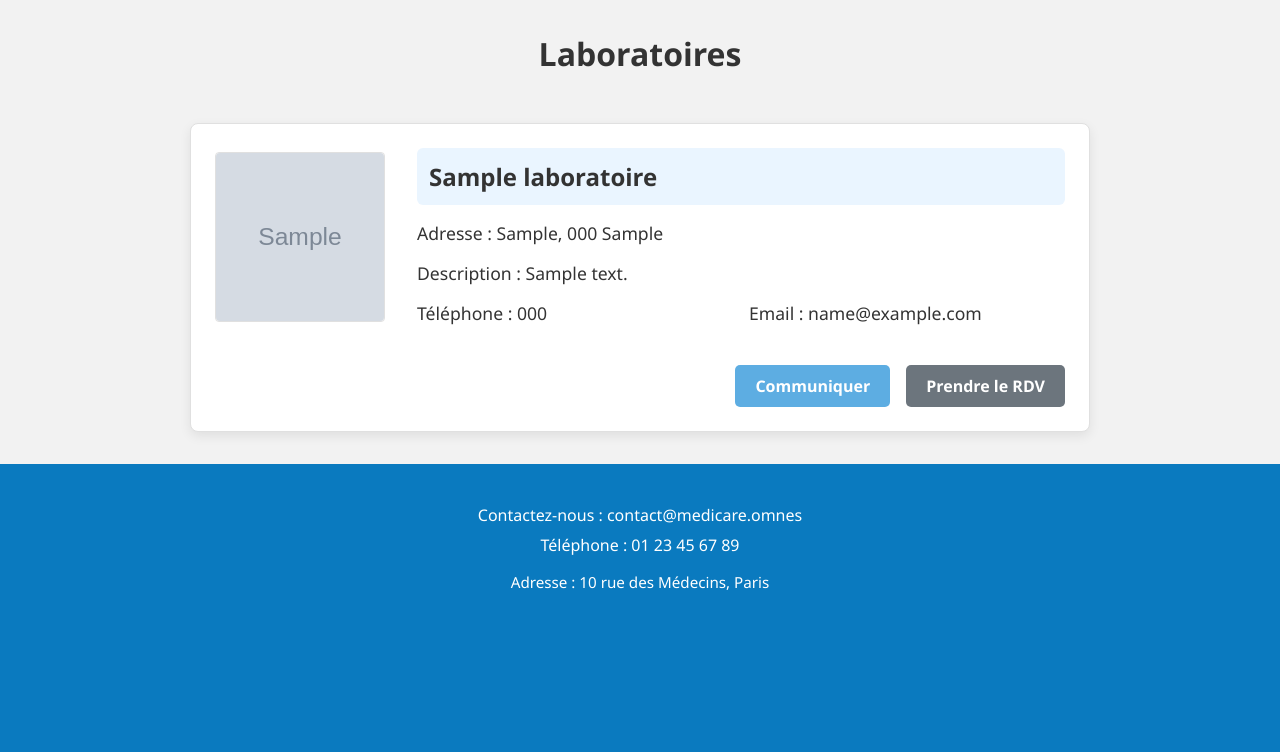
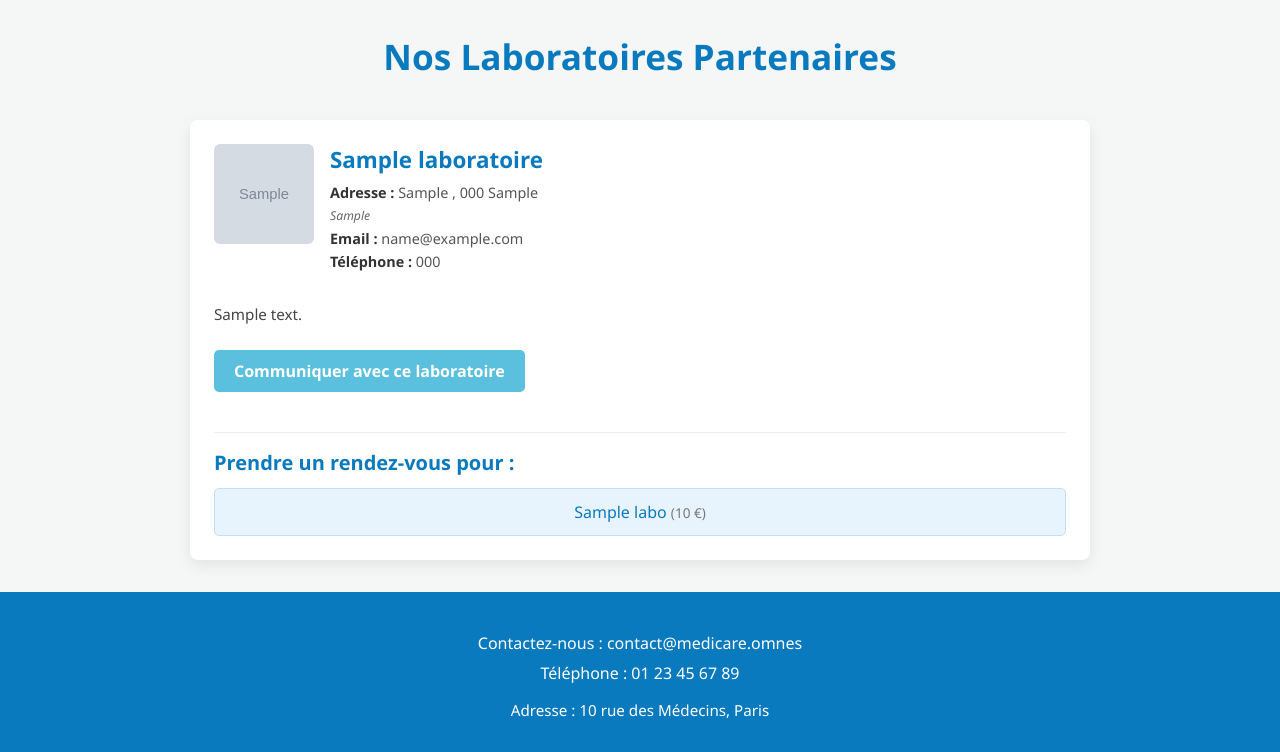
Before and after one commit to EthanBauECE/Info_ProjetWeb, a PHP site: page /laboratoire.php in a window 1280 px wide. Shown: the part 225-977 px from the top of the page. Before the commit the page ends 815 px from the top, so only its background shows below. Run offline with PHP 8.4, Linux system fonts and the light colour scheme; tables that the repository leaves empty or names only in its code hold one stand-in row (values such as "Sample post"); grey boxes marked "Sample" are stand-in pictures.

Commit message:
Laboratoire

```diff
--- a/laboratoire.php
+++ b/laboratoire.php
@@ -1,169 +1,234 @@
 <?php
-require 'includes/head.php';
-require 'includes/header.php';
+// On s'assure que la session est bien démarrée avant tout.
+if (session_status() === PHP_SESSION_NONE) {
+    session_start();
+}
+
+// --- Connexion à la base de données ---
+try {
+    $pdo = new PDO('mysql:host=localhost;dbname=base_donne_web;charset=utf8', 'root', '');
+    $pdo->setAttribute(PDO::ATTR_ERRMODE, PDO::ERRMODE_EXCEPTION);
+} catch (PDOException $e) {
+    die("ERREUR : Impossible de se connecter à la base de données. " . $e->getMessage());
+}
+
+// --- Récupérer la liste des laboratoires AVEC LEURS ADRESSES ---
+try {
+    // Modification de la requête pour inclure les informations de la table 'adresse'
+    $stmtLabos = $pdo->query("
+        SELECT
+            l.ID, l.Nom, l.Photos, l.Email, l.Telephone, l.Description,
+            ad.Adresse AS adresse_ligne, ad.Ville AS adresse_ville, ad.CodePostal AS adresse_code_postal, ad.InfosComplementaires AS adresse_infos_comp
+        FROM
+            laboratoire l
+        LEFT JOIN
+            adresse ad ON l.ID_Adresse = ad.ID
+        ORDER BY
+            l.Nom ASC
+    ");
+    $laboratoires = $stmtLabos->fetchAll(PDO::FETCH_ASSOC);
+} catch (PDOException $e) {
+    die("ERREUR : Impossible de récupérer la liste des laboratoires. " . $e->getMessage());
+}
 ?>
 <!DOCTYPE html>
 <html lang="fr">
 <head>
+    <meta charset="UTF-8" />
+    <meta name="viewport" content="width=device-width, initial-scale=1.0" />
+    <title>Nos Laboratoires - Medicare</title>
+    <link rel="icon" type="image/png" href="./images/medicare_logo.png" />
+    <link rel="stylesheet" href="./css/style.css" />
+
     <style>
-        .main-container {
-            padding: 2rem;
-            background-color: #f2f2f2;
+        .main-labo-content {
+            background-color: #f4f7f6;
+            padding: 2rem 1rem;
+        }
+        .labo-container {
+            max-width: 900px;
+            margin: auto;
+        }
+        .page-labo-title {
+            text-align: center;
+            color: #0a7abf;
+            margin-bottom: 2.5rem;
+            font-size: 2.2rem;
+        }
+        .labo-bricks-list {
             display: flex;
             flex-direction: column;
-            align-items: center;
             gap: 2rem;
         }
-        .main-container h1 {
-            color: #333;
-            margin-bottom: 1rem;
-        }
-        .lab-card {
+        .labo-brick {
             background-color: #ffffff;
-            border: 1px solid #e0e0e0;
             border-radius: 8px;
-            box-shadow: 0 4px 12px rgba(0, 0, 0, 0.08);
-            width: 100%;
-            max-width: 900px;
+            box-shadow: 0 5px 15px rgba(0, 0, 0, 0.08);
             padding: 1.5rem;
             display: flex;
             flex-direction: column;
-            gap: 1.5rem;
         }
-        .lab-header {
+        .labo-header {
             display: flex;
-            gap: 2rem;
-            align-items: center;
+            align-items: flex-start;
+            gap: 1rem;
+            margin-bottom: 1rem;
         }
-        .lab-photo {
-            width: 170px;
-            height: 170px;
-            border: 1px solid #e0e0e0;
-            background-color: #f8f8f8;
-            display: flex;
-            align-items: center;
-            justify-content: center;
-            color: #aaa;
-            border-radius: 4px;
+        .labo-photo {
+            width: 100px;
+            height: 100px;
+            object-fit: cover;
+            border-radius: 6px;
             flex-shrink: 0;
-            font-size: 1.2rem;
         }
-        .lab-photo img {
-            width: 100%;
-            height: 100%;
-            object-fit: cover;
-            border-radius: 4px;
+        .labo-title-section h3 {
+            margin: 0 0 0.5rem 0;
+            color: #0a7abf;
+            font-size: 1.4rem;
         }
-        .lab-details {
-            flex-grow: 1;
+        .labo-info {
+            font-size: 0.9rem;
+            color: #555;
+            margin-bottom: 1rem;
+        }
+        .labo-info p {
+            margin: 0.3rem 0;
+        }
+        .labo-info strong {
+            color: #333;
+        }
+        .labo-description {
+            font-size: 0.95rem;
+            line-height: 1.5;
+            margin-bottom: 1.5rem;
+            color: #444;
+        }
+        /* Style pour le nouveau bouton "Communiquer" */
+        .btn-communiquer {
+            display: inline-block;
+            background-color: #5bc0de; /* Couleur différente pour le distinguer */
+            color: white;
+            padding: 10px 20px;
+            border-radius: 5px;
+            text-decoration: none;
+            font-weight: bold;
+            text-align: center;
+            align-self: flex-start; /* Aligne le bouton à gauche */
+            margin-bottom: 1.5rem; /* Espace avant la section des services */
+            transition: background-color 0.3s;
+        }
+        .btn-communiquer:hover {
+            background-color: #31b0d5;
+        }
+
+        .labo-services-title {
+            font-size: 1.25rem; /* Un peu plus gros */
+            color: #0a7abf;   /* En bleu */
+            margin-top: 1rem;
+            margin-bottom: 0.75rem;
+            border-top: 1px solid #eee;
+            padding-top: 1rem;
+        }
+        .labo-services-list {
             display: flex;
             flex-direction: column;
+            gap: 0.5rem;
         }
-        .lab-details .lab-title {
-            font-size: 1.5rem;
-            font-weight: 600;
-            color: #333;
-            background-color: #eaf5ff;
-            padding: 12px;
-            border-radius: 6px;
-            margin: 0;
+        .service-button {
+            display: block;
+            width: 100%;
+            background-color: #e8f4fd;
+            color: #0a7abf;
+            border: 1px solid #bde0fe;
+            padding: 0.75rem 1rem;
+            border-radius: 5px;
+            text-decoration: none;
+            text-align: center;
+            font-weight: 500;
+            transition: background-color 0.3s, color 0.3s;
         }
-        .info-grid {
-            display: grid;
-            grid-template-columns: 1fr 1fr;
-            gap: 1rem;
-            padding-top: 1.0rem;
+        .service-button:hover {
+            background-color: #0a7abf;
+            color: white;
         }
-        .info-cell {
-            font-size: 1.1rem;
+        .service-price {
+            font-size: 0.85rem;
+            color: #777;
         }
-        .full-width {
-            grid-column: 1 / -1;
-        }
-        .info-cell strong {
-            font-weight: 500;
-            color: #333;
-        }
-        .actions-container {
-            display: flex;
-            justify-content: flex-end;
-            gap: 1rem;
-            padding-top: 1rem;
-        }
-        .btn-action {
-            padding: 10px 20px;
-            border: none;
-            border-radius: 5px;
-            color: white;
-            font-size: 1rem;
-            font-weight: bold;
-            cursor: pointer;
-            text-decoration: none;
-            transition: opacity 0.3s ease;
-        }
-        .btn-action:hover { opacity: 0.85; }
-        .btn-rdv { background-color: #6c757d; }
-        .btn-communiquer { background-color: #5dade2; }
     </style>
 </head>
 <body>
-<main class="main-container">
-    <h1>Laboratoires</h1>
-    <?php
-    function safe_html($value) {
-        return $value !== null ? htmlspecialchars($value, ENT_QUOTES, 'UTF-8') : '';
-    }
+    <?php require 'includes/header.php'; ?>
 
-    $conn = new mysqli("localhost", "root", "", "base_donne_web");
-    if ($conn->connect_error) {
-        die("Erreur de connexion: " . $conn->connect_error);
-    }
-    $conn->set_charset("utf8");
+    <main class="main-labo-content">
+        <div class="labo-container">
+            <h1 class="page-labo-title">Nos Laboratoires Partenaires</h1>
 
-    // Adapte la requête selon ta structure de base de données
-    $sql = "SELECT l.ID, l.Nom, l.Description, l.Telephone, l.Email, l.Photo, a.Adresse, a.Ville, a.CodePostal
-            FROM laboratoire l
-            LEFT JOIN adresse a ON l.ID_Adresse = a.ID";
+            <div class="labo-bricks-list">
+                <?php if (empty($laboratoires)): ?>
+                    <p style="text-align: center;">Aucun laboratoire disponible pour le moment.</p>
+                <?php else: ?>
+                    <?php foreach ($laboratoires as $labo): ?>
+                        <div class="labo-brick">
+                            <div class="labo-header">
+                                <img src="<?php echo htmlspecialchars($labo['Photos'] ?: './images/default_labo.jpg'); ?>" alt="Photo de <?php echo htmlspecialchars($labo['Nom']); ?>" class="labo-photo">
+                                <div class="labo-title-section">
+                                    <h3><?php echo htmlspecialchars($labo['Nom']); ?></h3>
+                                    <div class="labo-info">
+                                        <?php if (!empty($labo['adresse_ligne'])): ?>
+                                            <p><strong>Adresse :</strong>
+                                                <?php echo htmlspecialchars($labo['adresse_ligne']); ?>
+                                                <?php if (!empty($labo['adresse_code_postal']) && !empty($labo['adresse_ville'])): ?>
+                                                    , <?php echo htmlspecialchars($labo['adresse_code_postal']) . ' ' . htmlspecialchars($labo['adresse_ville']); ?>
+                                                <?php endif; ?>
+                                            </p>
+                                            <?php if (!empty($labo['adresse_infos_comp'])): ?>
+                                                <p style="font-size:0.85em; color: #666;"><em><?php echo htmlspecialchars($labo['adresse_infos_comp']); ?></em></p>
+                                            <?php endif; ?>
+                                        <?php endif; ?>
 
-    $result = $conn->query($sql);
+                                        <p><strong>Email :</strong> <?php echo htmlspecialchars($labo['Email']); ?></p>
+                                        <p><strong>Téléphone :</strong> <?php echo htmlspecialchars($labo['Telephone']); ?></p>
+                                    </div>
+                                </div>
+                            </div>
 
-    if ($result && $result->num_rows > 0) {
-        while ($row = $result->fetch_assoc()) {
-            $id = safe_html($row['ID']);
-            $adresse_complete = safe_html($row['Adresse']) . ', ' . safe_html($row['CodePostal']) . ' ' . safe_html($row['Ville']);
-            ?>
-            <div class="lab-card">
-                <div class="lab-header">
-                    <div class="lab-photo">
-                        <?php if (!empty($row['Photo'])): ?>
-                            <img src="<?= safe_html($row['Photo']) ?>" alt="Photo du laboratoire">
-                        <?php else: ?>
-                            <span>Photo</span>
-                        <?php endif; ?>
-                    </div>
-                    <div class="lab-details">
-                        <h3 class="lab-title"><?= safe_html($row['Nom']) ?></h3>
-                        <div class="info-grid">
-                            <div class="info-cell full-width"><strong>Adresse :</strong> <?= $adresse_complete ?></div>
-                            <div class="info-cell full-width"><strong>Description :</strong> <?= safe_html($row['Description']) ?></div>
-                            <div class="info-cell"><strong>Téléphone :</strong> <?= safe_html($row['Telephone']) ?></div>
-                            <div class="info-cell"><strong>Email :</strong> <?= safe_html($row['Email']) ?></div>
+                            <p class="labo-description"><?php echo nl2br(htmlspecialchars($labo['Description'])); ?></p>
+
+                            <a href="mailto:<?php echo htmlspecialchars($labo['Email']); ?>" class="btn-communiquer">Communiquer avec ce laboratoire</a>
+
+                            <h4 class="labo-services-title">Prendre un rendez-vous pour :</h4>
+                            <div class="labo-services-list">
+                                <?php
+                                try {
+                                    $stmtServices = $pdo->prepare("SELECT NomService, Prix FROM service_labo WHERE ID_Laboratoire = ? ORDER BY NomService ASC");
+                                    $stmtServices->execute([$labo['ID']]);
+                                    $services = $stmtServices->fetchAll(PDO::FETCH_ASSOC);
+
+                                    if (empty($services)) {
+                                        echo "<p style='font-size:0.9em; color:#777;'>Aucun service spécifique listé pour ce laboratoire.</p>";
+                                    } else {
+                                        foreach ($services as $service) {
+                                            echo '<a href="prendre_rdv_labo.php?labo_id=' . $labo['ID'] . '&service=' . urlencode($service['NomService']) . '" class="service-button">';
+                                            echo htmlspecialchars($service['NomService']);
+                                            if (isset($service['Prix'])) {
+                                                echo ' <span class="service-price">(' . htmlspecialchars($service['Prix']) . ' €)</span>';
+                                            }
+                                            echo '</a>';
+                                        }
+                                    }
+                                } catch (PDOException $e) {
+                                    echo "<p style='color:red;'>Erreur de chargement des services : " . $e->getMessage() . "</p>";
+                                }
+                                ?>
+                            </div>
                         </div>
-                    </div>
-                </div>
-                <div class="actions-container">
-                    <a href="communiquer.php?lab_id=<?= $id ?>" class="btn-action btn-communiquer">Communiquer</a>
-                    <a href="prendre_rdv_lab.php?lab_id=<?= $id ?>" class="btn-action btn-rdv">Prendre le RDV</a>
-                </div>
+                    <?php endforeach; ?>
+                <?php endif; ?>
             </div>
-            <?php
-        }
-    } else {
-        echo "<p>Aucun laboratoire trouvé.</p>";
-    }
-    $conn->close();
-    ?>
-</main>
-<?php require 'includes/footer.php'; ?>
+        </div>
+    </main>
+
+    <?php require 'includes/footer.php'; ?>
 </body>
 </html>
```
